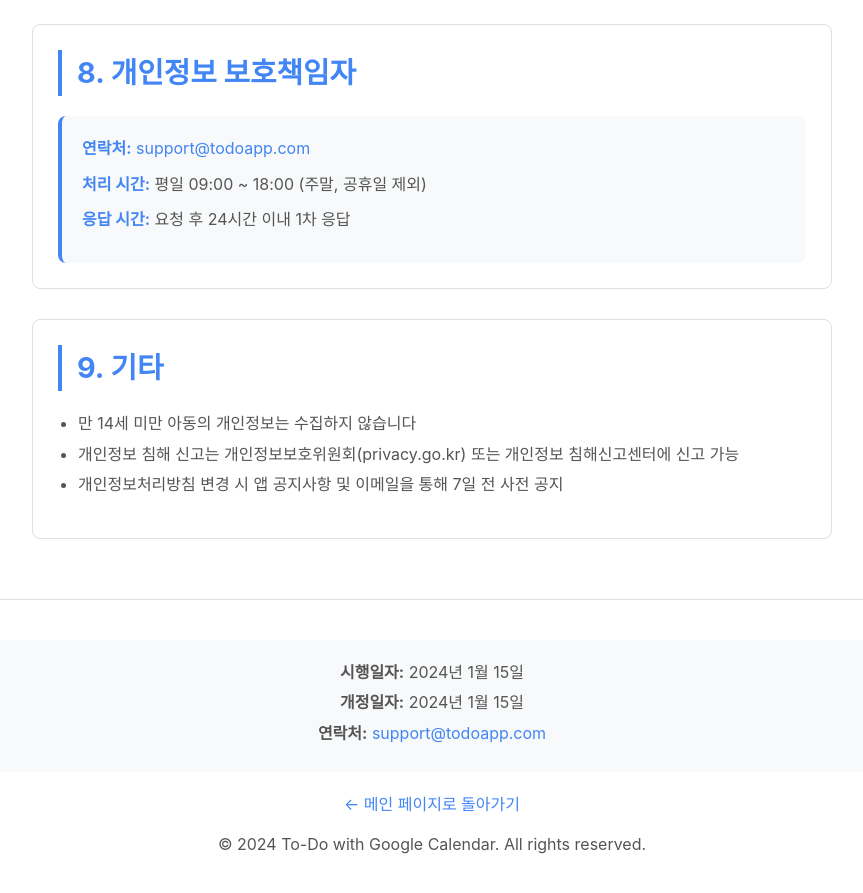
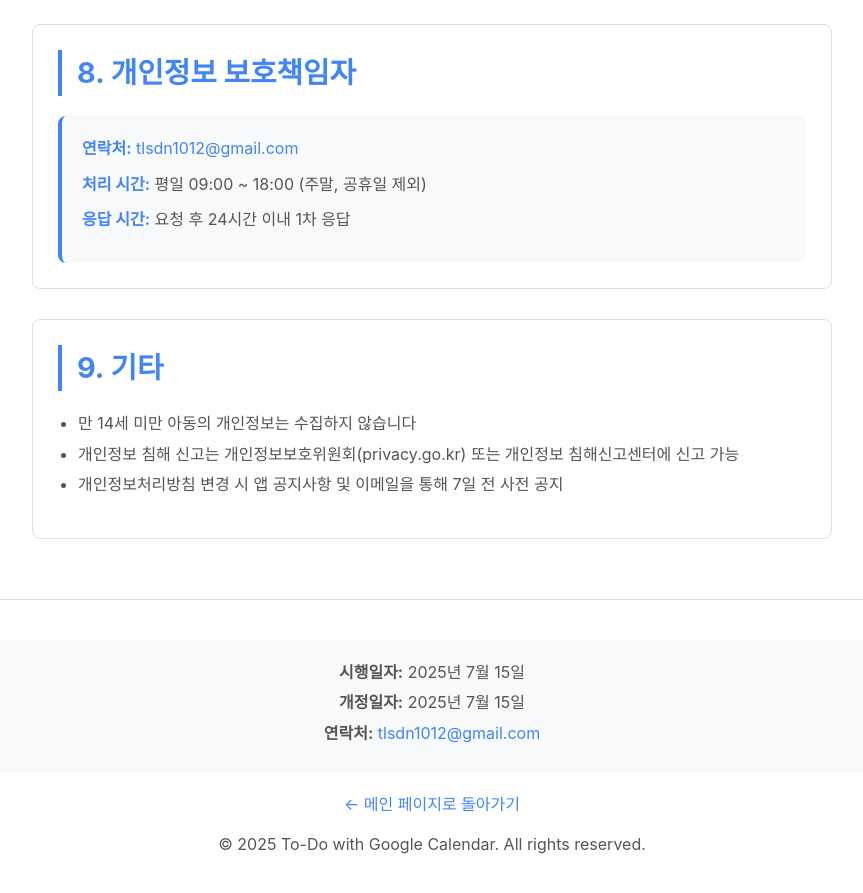
Before and after one commit to SINU1012/tododelete, a plain HTML site: page privacy-policy.html in a window 1280 px wide. Shown: the part 3160-4053 px from the top of the page, without its empty margins (208-1071 px from the left). Drawn offline with Linux system fonts and the light colour scheme.

Commit message:
Update privacy-policy.html

```diff
--- a/privacy-policy.html
+++ b/privacy-policy.html
@@ -135,7 +135,7 @@
             <section class="policy-section">
                 <h2>8. 개인정보 보호책임자</h2>
                 <div class="contact-info">
-                    <p><strong>연락처:</strong> <a href="mailto:support@todoapp.com">support@todoapp.com</a></p>
+                    <p><strong>연락처:</strong> <a href="mailto:tlsdn1012@gmail.com">tlsdn1012@gmail.com</a></p>
                     <p><strong>처리 시간:</strong> 평일 09:00 ~ 18:00 (주말, 공휴일 제외)</p>
                     <p><strong>응답 시간:</strong> 요청 후 24시간 이내 1차 응답</p>
                 </div>
@@ -153,12 +153,12 @@
 
         <footer>
             <div class="policy-footer">
-                <p><strong>시행일자:</strong> 2024년 1월 15일</p>
-                <p><strong>개정일자:</strong> 2024년 1월 15일</p>
-                <p><strong>연락처:</strong> <a href="mailto:support@todoapp.com">support@todoapp.com</a></p>
+                <p><strong>시행일자:</strong> 2025년 7월 15일</p>
+                <p><strong>개정일자:</strong> 2025년 7월 15일</p>
+                <p><strong>연락처:</strong> <a href="mailto:tlsdn1012@gmail.com">tlsdn1012@gmail.com</a></p>
             </div>
             <p><a href="index.html">← 메인 페이지로 돌아가기</a></p>
-            <p>&copy; 2024 To-Do with Google Calendar. All rights reserved.</p>
+            <p>&copy; 2025 To-Do with Google Calendar. All rights reserved.</p>
         </footer>
     </div>
 </body>
```
